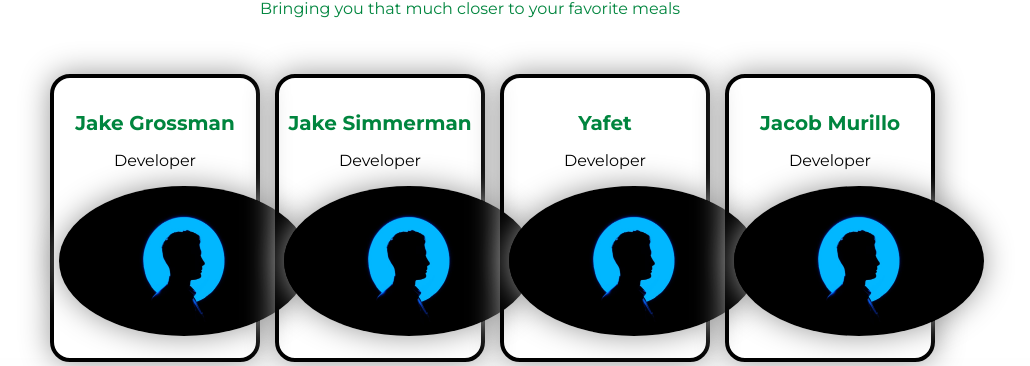
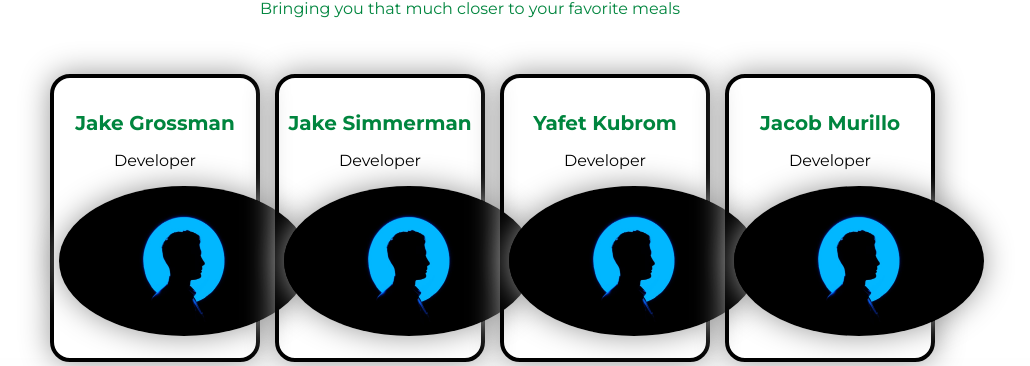
Before and after one commit to tricolata/EagleEats, a Flask app: page /aboutus in a window 1280 px wide. Shown: the part 183-549 px from the top of the page, without its empty margins (170-1200 px from the left). Run offline with Flask 2, Linux system fonts and the light colour scheme; a user stored in the database is signed in.

Commit message:
added my name to aboutus

```diff
--- a/eagleseat/templates/aboutus.html
+++ b/eagleseat/templates/aboutus.html
@@ -18,7 +18,7 @@
     <img src="{{ url_for('static', filename='img/profile_pic.jpg') }}">
   </div>
   <div class="members">
-    <h1>Yafet</h1>
+    <h1>Yafet Kubrom</h1>
     <p>Developer</p>
     <img src="{{ url_for('static', filename='img/profile_pic.jpg') }}">
   </div>
```
